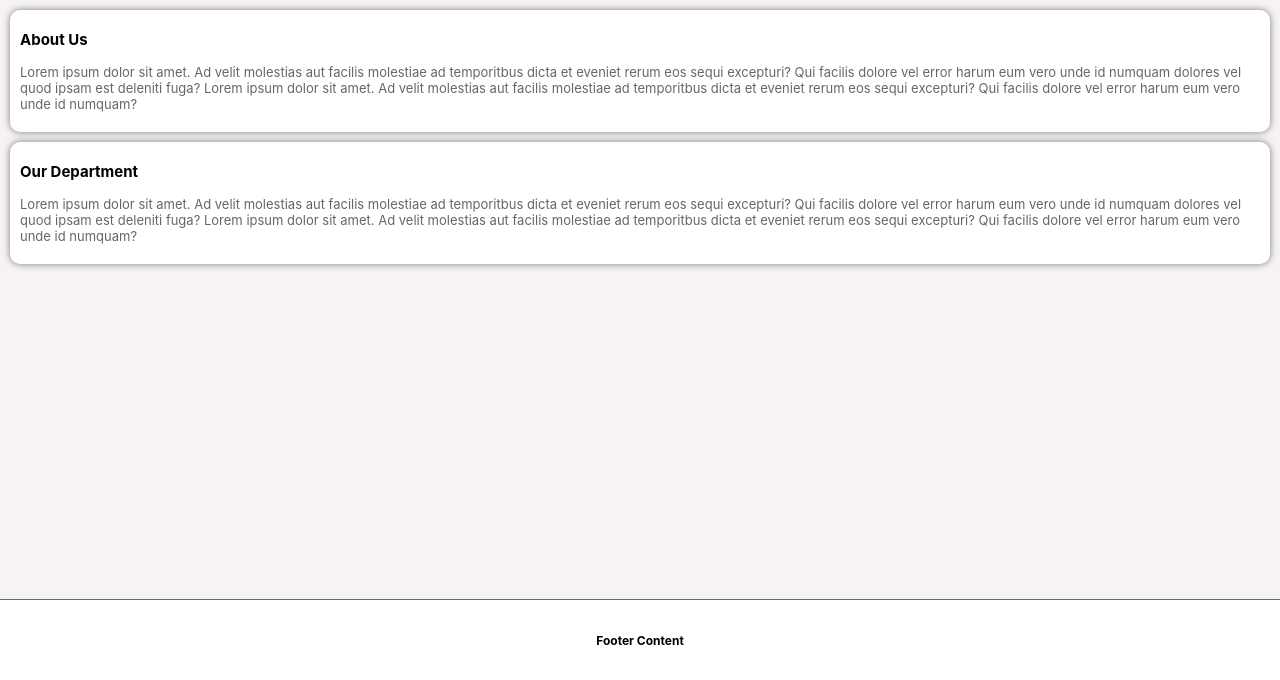
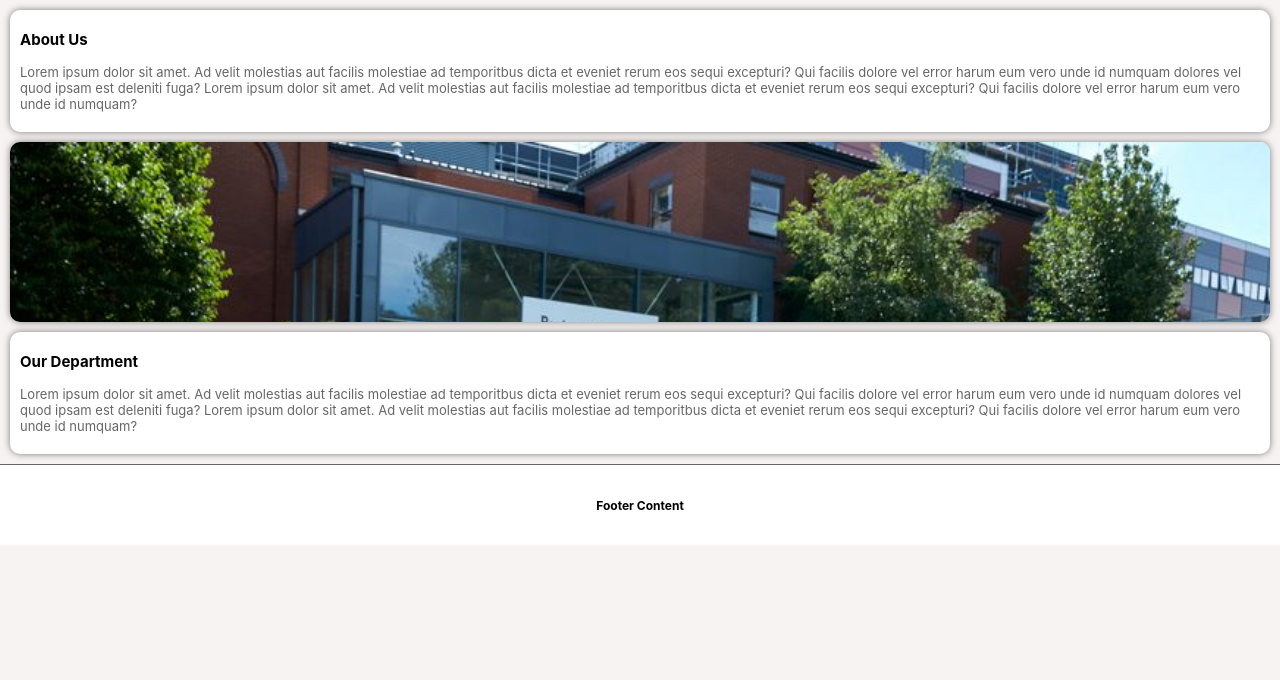
Before and after one commit to 0TacoTom0/Open-Day-Website, a plain HTML site: page index.html in a window 1280 px wide. Shown: the part 120-800 px from the top of the page. Drawn offline with Linux system fonts and the light colour scheme.

Commit message:
Add files via upload

```diff
--- a/index.html
+++ b/index.html
@@ -17,7 +17,7 @@
     </header>
     <main>
         <div class="main-container">
-            <div class="box">
+            <div class="text-box">
                 <h2>About Us</h2>
                 <p>
                     Lorem ipsum dolor sit amet. Ad velit molestias aut facilis molestiae ad temporitbus dicta et
@@ -27,7 +27,12 @@
                     vel error harum eum vero unde id numquam?
                 </p>
             </div>
-            <div class="box">
+            <div class="image-box">
+                <div class="image-container">
+                    <img src="Images/img1.jpg">
+                </div>
+            </div>
+            <div class="text-box">
                 <h2>Our Department</h2>
                 <p>
                     Lorem ipsum dolor sit amet. Ad velit molestias aut facilis molestiae ad temporitbus dicta et
--- a/styles.css
+++ b/styles.css
@@ -41,7 +41,7 @@ body{
     background-color: #F7F3F3;
 }
 
-.box{
+.text-box{
     display: block;
 
     padding: 20px 10px;
@@ -52,18 +52,36 @@ body{
     background-color: #FFF;
 }
 
-.box h2{
+.text-box h2{
     font-size: 15px;
     margin-bottom: 15px;
 }
 
-.box p{
+.text-box p{
     font-size: 13px;
     color: #666;
 }
 
-footer {
-    position: fixed;
+.image-box{
+    display: block;
+    overflow: hidden;
+    margin: 10px;
+
+
+    height: 180px;
+
+    border-radius: 10px;
+    box-shadow: 0px 0px 7px rgba(0, 0, 0, 0.5);
+    background-color: #FFF;
+}
+
+.image-container img{
+    width: 100%;
+    height: 100%;
+}
+
+footer{
+    position: relative;
 
     width: 100%;
     height: 80px;
```
Also changed, not shown: Images/img1.jpg (added).
